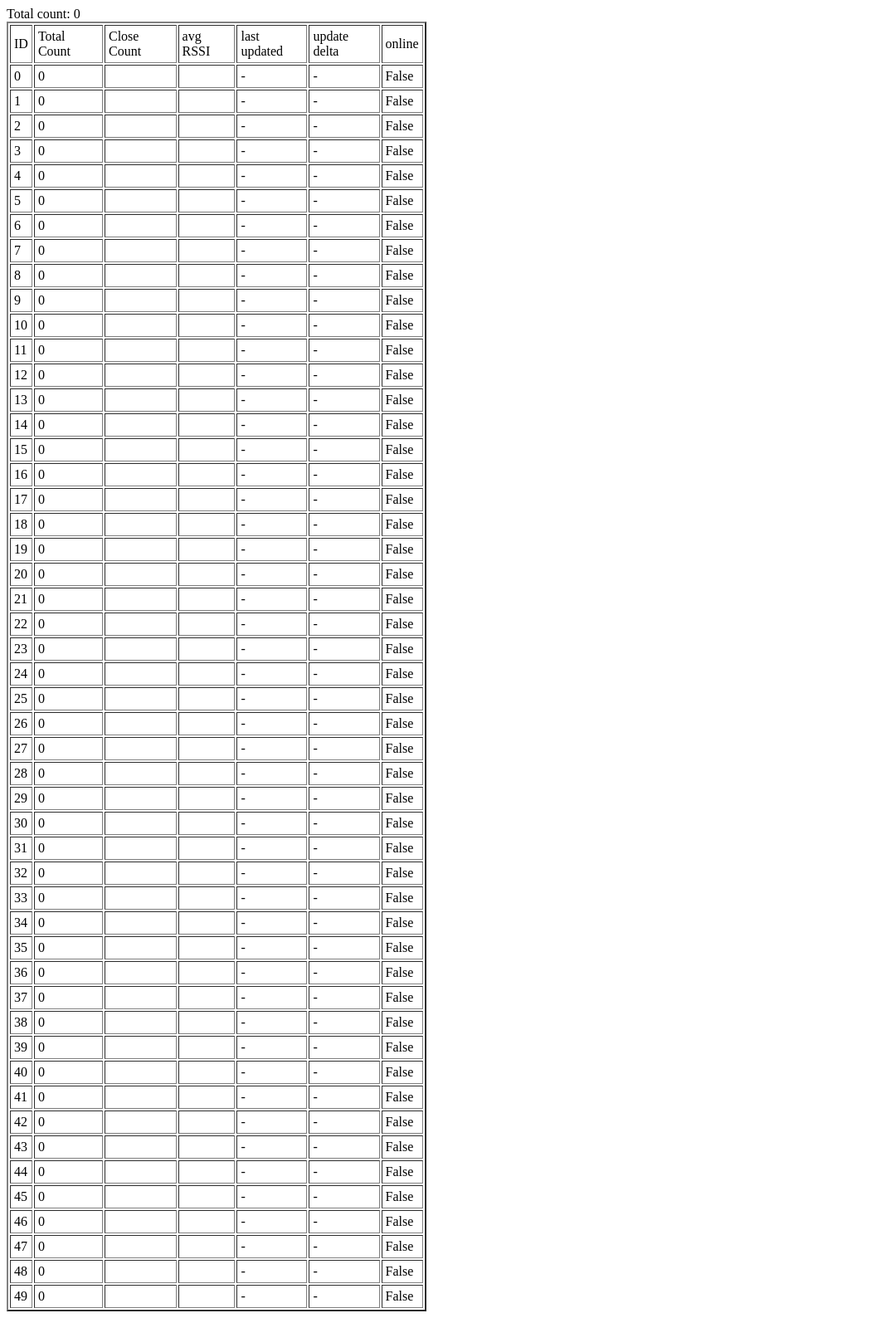
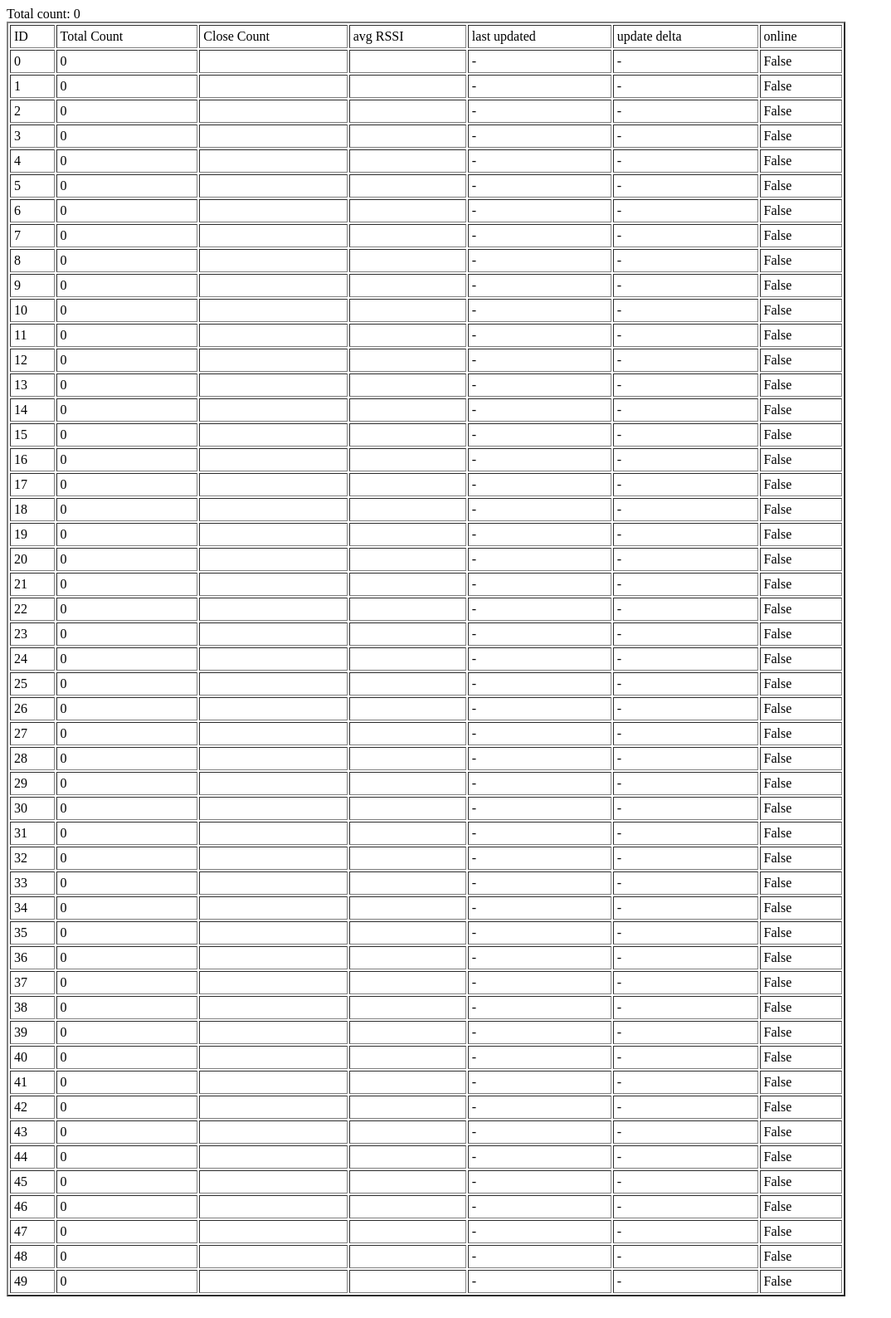
Before and after one commit to Crowd-Management-Japan/blescan-backend, a Flask app: page /data/data_table in a window 1280 px wide. Shown: the whole page at 83% size, without its empty margins (0-1074 px from the left). After the commit the page ends 1562 px from the top, so only its background shows below. Run offline with Flask 3, Linux system fonts and the light colour scheme.

Commit message:
make data table significantly broader

```diff
--- a/app/templates/presentation/data_table.html
+++ b/app/templates/presentation/data_table.html
@@ -2,7 +2,7 @@
 
 <div>
 Total count: {{data.total}} <br>
-<table style="width: 40%;" border="2" cellpadding="4">
+<table style="width: 80%;" border="2" cellpadding="4">
 
     <TR>
         <TD>ID</TD>
```
